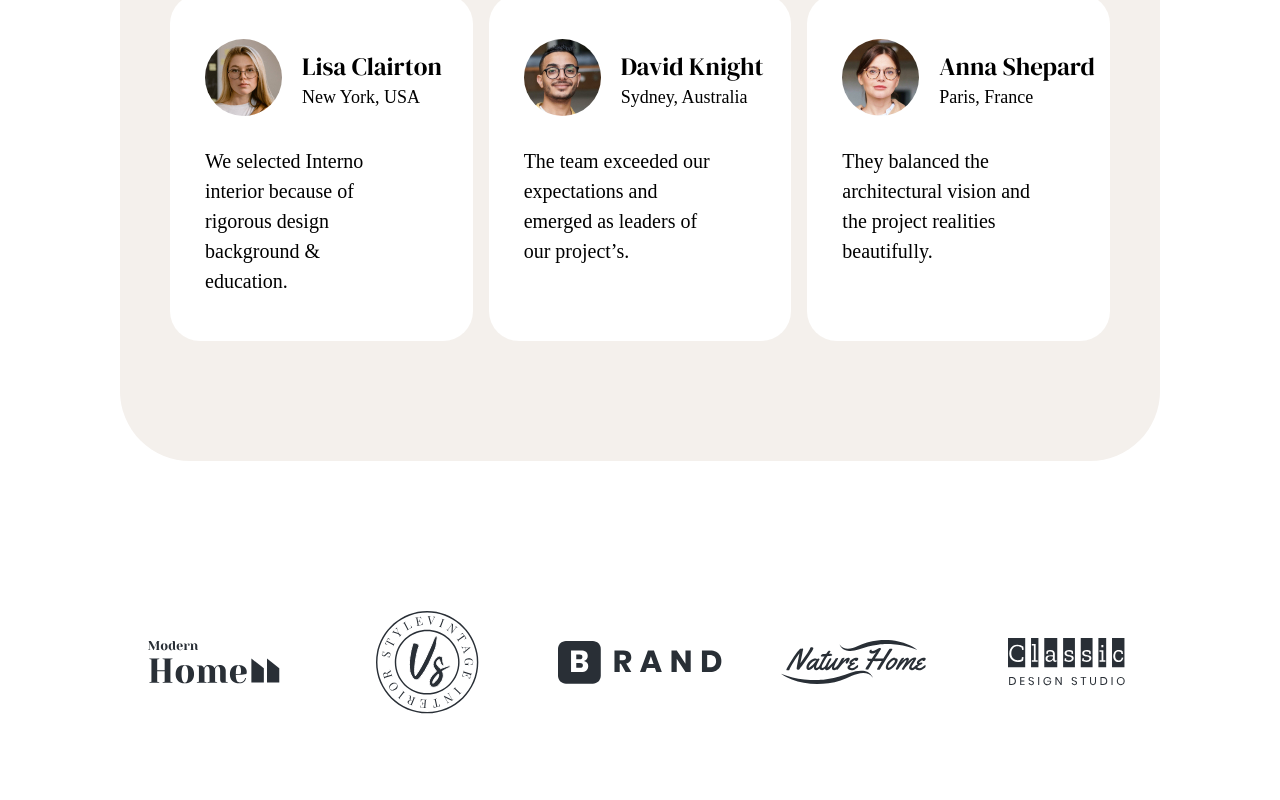
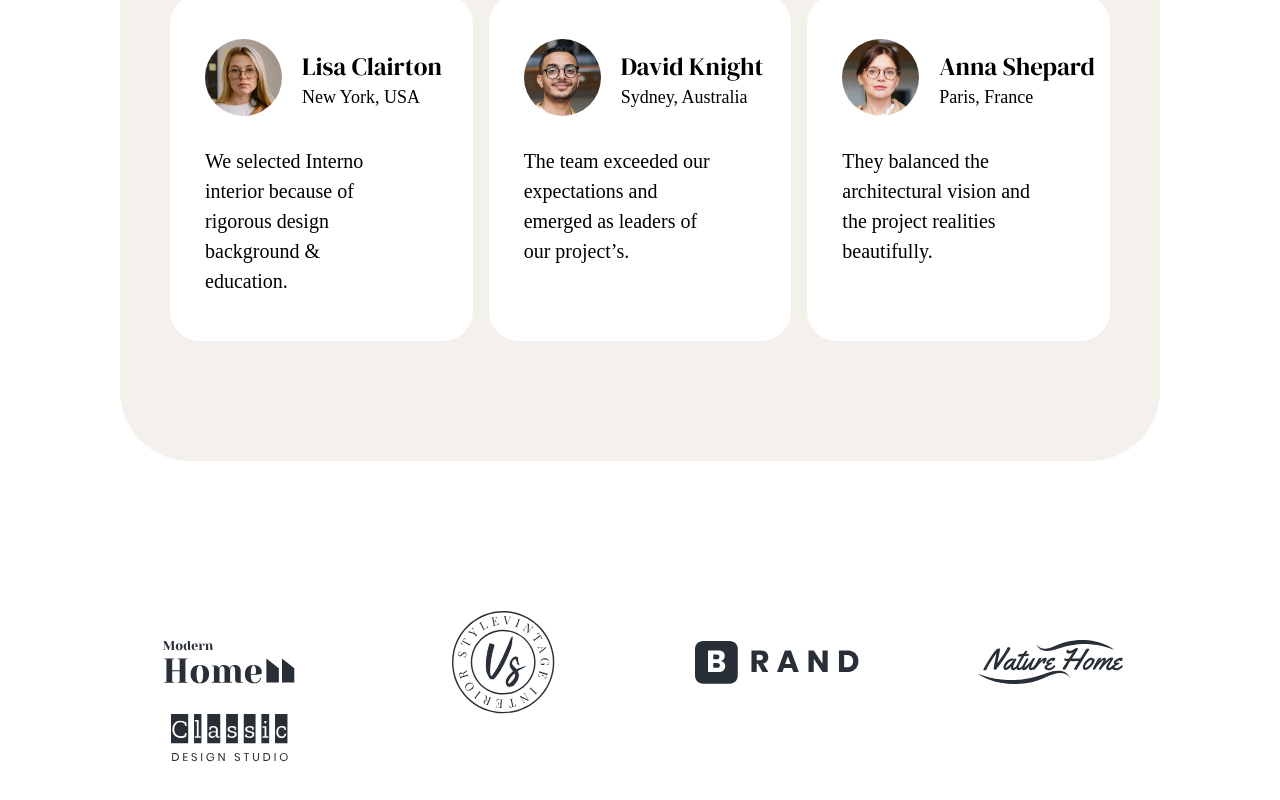
Before and after one commit to b-s-x/interior-landing, a React (Vite) app: page / in a window 1280 px wide. Shown: the part 2396-3196 px from the top of the page. Built offline with nearby package versions, Linux system fonts and the light colour scheme; a web font is replaced by a local one.

Commit message:
src/pages/Home/components/ScreenBrand/ScreenBrand.module.scss: fix grid

```diff
--- a/src/pages/Home/components/ScreenBrand/ScreenBrand.module.scss
+++ b/src/pages/Home/components/ScreenBrand/ScreenBrand.module.scss
@@ -3,9 +3,9 @@
 .container {
   @extend %landing-wrapper;
   display: grid;
-  grid-template-columns: repeat(auto-fit, minmax(150px, 1fr));
+  grid-template-columns: repeat(auto-fit, minmax(170px, 1fr));
   place-items: center;
-  gap: 25px;
+  gap: 0 55px;
   margin-top: 150px;
   margin-bottom: 150px;
 }
```
